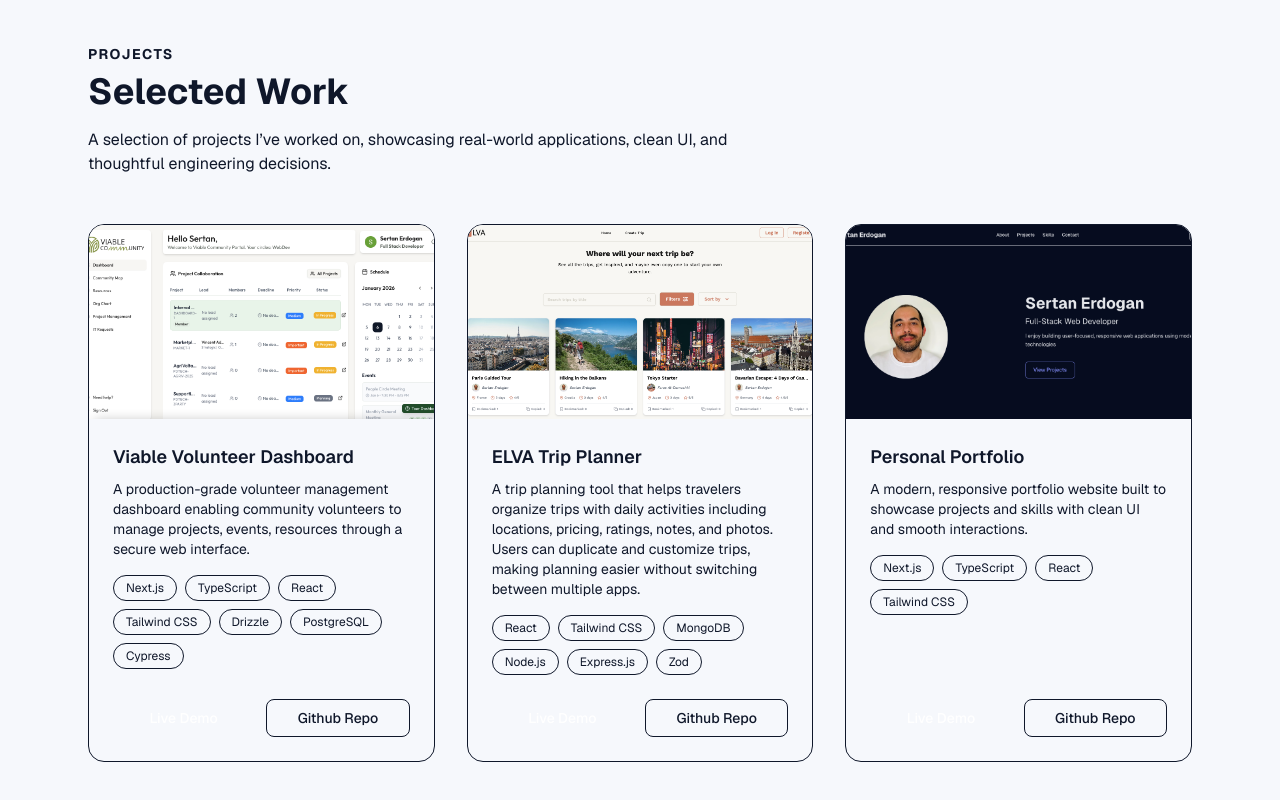
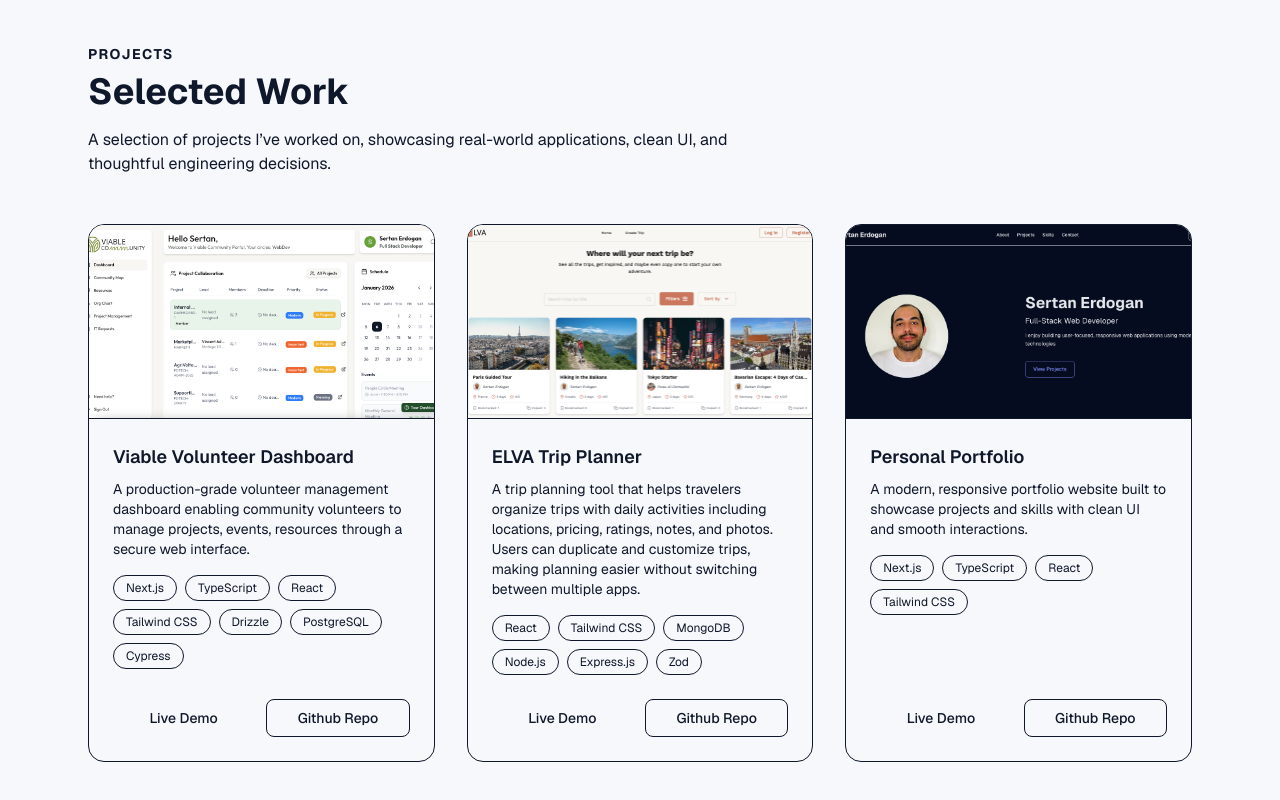
Before and after one commit to sertanrdn/portfolio, a Next.js app: page / in a window 1280 px wide. Shown: the part 1402-2202 px from the top of the page. Built offline with nearby package versions, Linux system fonts and the light colour scheme.

Commit message:
Improved the image color issue and added some hover effects

```diff
--- a/src/components/ProjectCard.tsx
+++ b/src/components/ProjectCard.tsx
@@ -2,23 +2,31 @@
 
 import Image from "next/image";
 import { Project } from "../data/projects";
+import { useState } from "react";
 
 type ProjectCardProps = {
     project: Project;
 }
 
 export default function ProjectCard({ project }: ProjectCardProps) {
+    const [isHovered, setIsHovered] = useState(false);
+
     return (
-        <article className="group flex h-full flex-col overflow-hidden rounded-2xl border border-border bg-surface transition-shadow hover:shadow-lg">
+        <article
+            className="group flex h-full flex-col overflow-hidden rounded-2xl border border-border bg-surface transition-all duration-300 hover:shadow-lg"
+            onMouseEnter={() => setIsHovered(true)}
+            onMouseLeave={() => setIsHovered(false)}
+        >
             {/* Project Image */}
-            <div className="relative aspect-video overflow-hidden">
+            <div className="relative aspect-video overflow-hidden border-b border-border">
                 <Image
                     src={project.image}
                     alt={project.title}
                     fill
-                    className="object-cover transition-transform duration-300 group-hover:scale-105"
+                    className={`object-cover transition-all duration-500 ${isHovered ? 'scale-105' : 'scale-100'}`}
                     sizes="(min-width: 1024px) 33vw, (min-width: 768px) 50vw, 100vw"
                 />
+                <div className="absolute inset-0 bg-linear-to-t from-black/50 to-transparent opacity-0 transition-opacity duration-500 group-hover:opacity-100"></div>
             </div>
             {/* Content */}
             <div className="flex flex-1 flex-col p-6">
@@ -33,7 +41,7 @@ export default function ProjectCard({ project }: ProjectCardProps) {
                     {project.tech.map((tech) => (
                         <li
                             key={tech}
-                            className="rounded-full border border-border px-3 py-1 text-xs text-muted"
+                            className="rounded-full border border-border px-3 py-1 text-xs text-accent"
                         >
                             {tech}
                         </li>
@@ -45,7 +53,7 @@ export default function ProjectCard({ project }: ProjectCardProps) {
                         href={project.liveUrl}
                         target="_blank"
                         rel="noopener noreferrer"
-                        className="inline-flex flex-1 items-center justify-center rounded-lg bg-accent px-4 py-2 text-sm font-medium text-white transition-colors hover:bg-accent/90"
+                        className="inline-flex flex-1 items-center justify-center rounded-lg bg-accent px-4 py-2 text-sm font-medium transition-colors hover:bg-accent/90"
                     >
                         Live Demo
                     </a>
```
